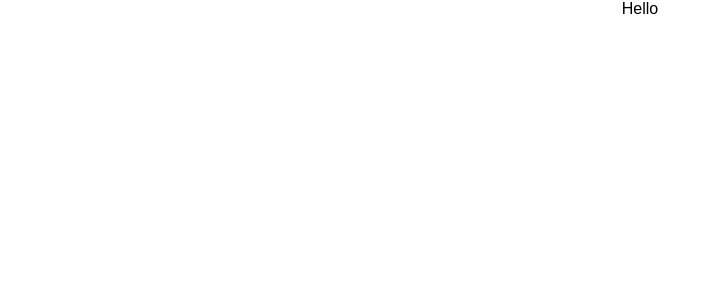
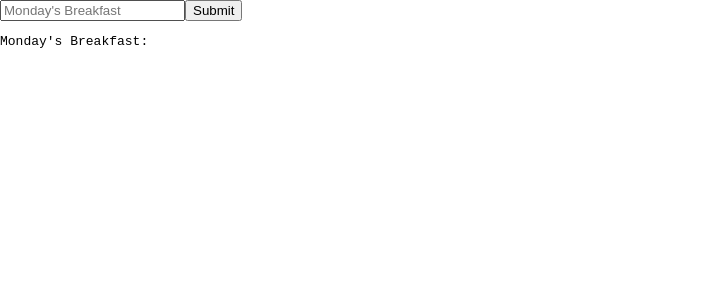
Before and after one commit to zayrus/calendarmeals, a React (Create React App) app: page / in a window 1280 px wide. Shown: the top 300 px of the page, without its empty margins (0-721 px from the left). Built offline with nearby package versions, Linux system fonts and the light colour scheme.

Commit message:
feat(app): complete redux flow
add a redux complete low-level lifecycle

```diff
--- a/src/components/App.js
+++ b/src/components/App.js
@@ -1,11 +1,46 @@
 import React, { Component } from 'react';
 import '../App.css';
+import { addRecipe } from '../actions';
 
 class App extends Component {
+
+  state = {
+    calendar: null
+  }
+
+  componentDidMount () {
+    const { store } = this.props
+
+    store.subscribe( () => {
+      this.setState(() => ({
+        calendar: store.getState()
+      }))
+    })
+  }
+
+  submitFood = () => {
+    this.props.store.dispatch(addRecipe({
+      day: 'monday',
+      meal: 'breakfast',
+      recipe: {
+        label: this.input.value
+      }
+    }))
+    this.input.value = ''
+  }
   render() {
     return (
-      <div className="App">
-       Hello
+      <div>
+        <input
+        type="text"
+        ref={(input) => this.input = input }
+        placeholder="Monday's Breakfast"
+        />
+        <button onClick={ this.submitFood}>Submit</button>
+
+        <pre>
+          Monday's Breakfast: {this.state.calendar && this.state.calendar.monday.breakfast}
+        </pre>
       </div>
     );
   }
--- a/src/index.js
+++ b/src/index.js
@@ -12,5 +12,5 @@
     window.__REDUX_DEVTOOLS_EXTENSION__ && window.__REDUX_DEVTOOLS_EXTENSION__()
 )
 
-ReactDOM.render(<App />, document.getElementById('root'));
+ReactDOM.render(<App store={ store }/>, document.getElementById('root'));
 registerServiceWorker();
```
